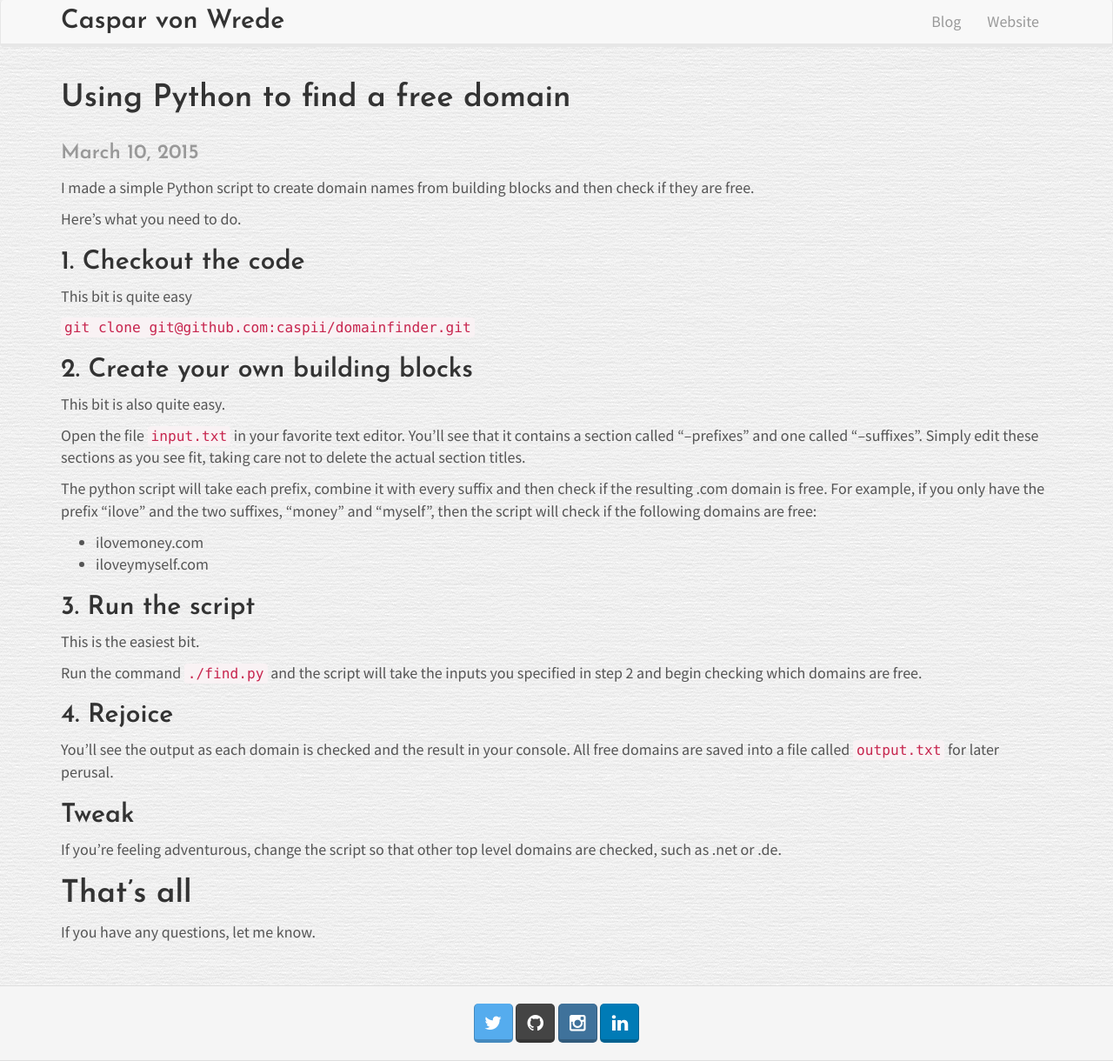
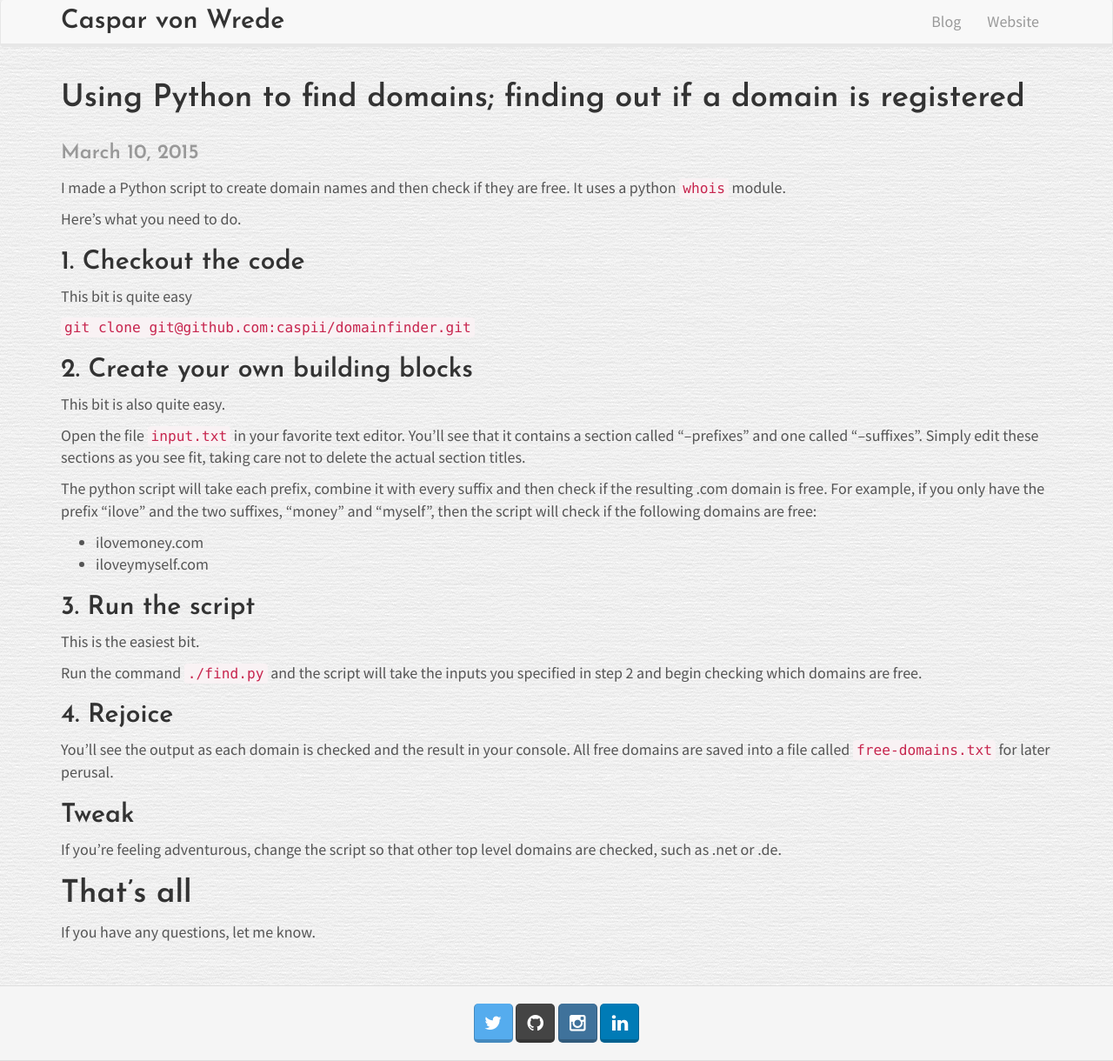
Before and after one commit to caspii/casparwre.de, a Jekyll site: the page built from _posts/2015-03-10-finding-a-domain.md, in a window 1280 px wide. Shown: the whole page at 87% size. Built offline with Jekyll 4.4.1, drawn with Linux system fonts in a browser that asks for light colours; comment, search, counter and statistics services are not loaded.

Commit message:
Added some SEO juice

````diff
--- a/_posts/2015-03-10-finding-a-domain.md
+++ b/_posts/2015-03-10-finding-a-domain.md
@@ -1,20 +1,20 @@
 ---
 layout: post
-title: Using Python to find a free domain
+title: Using Python to find domains; finding out if a domain is registered
 ---
-I made a simple Python script to create domain names from building blocks and then check if they are free.
+I made a Python script to create domain names and then check if they are free. It uses a python `whois` module.
 
 Here's what you need to do.
 
 ## 1. Checkout the code
 This bit is quite easy
 
-```git clone git@github.com:caspii/domainfinder.git```
+`git clone git@github.com:caspii/domainfinder.git`
 
 ## 2. Create your own building blocks
 This bit is also quite easy.
 
-Open the file ``input.txt`` in your favorite text editor. You'll see that it contains a section called "--prefixes" and one called "--suffixes". Simply edit these sections as you see fit, taking care not to delete the actual section titles.
+Open the file `input.txt` in your favorite text editor. You'll see that it contains a section called "--prefixes" and one called "--suffixes". Simply edit these sections as you see fit, taking care not to delete the actual section titles.
 
 The python script will take each prefix, combine it with every suffix and then check if the resulting .com domain is free. For example, if you only have the prefix "ilove" and the two suffixes, "money" and "myself", then the script will check if the following domains are free:
 
@@ -25,10 +25,10 @@ The python script will take each prefix, combine it with every suffix and then c
 ## 3. Run the script
 This is the easiest bit.
 
-Run the command ``./find.py`` and the script will take the inputs you specified in step 2 and begin checking which domains are free.
+Run the command `./find.py` and the script will take the inputs you specified in step 2 and begin checking which domains are free.
 
 ## 4. Rejoice
-You'll see the output as each domain is checked and the result in your console. All free domains are saved into a file called ``output.txt`` for later perusal.
+You'll see the output as each domain is checked and the result in your console. All free domains are saved into a file called `free-domains.txt` for later perusal.
 
 ## Tweak
 If you're feeling adventurous, change the script so that other top level domains are checked, such as .net or .de.
````
